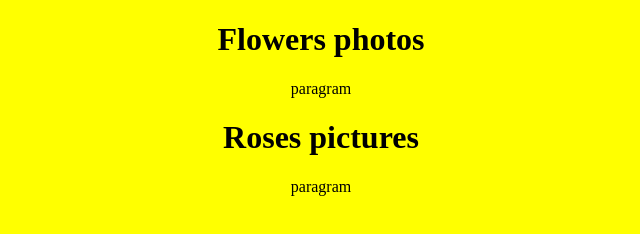
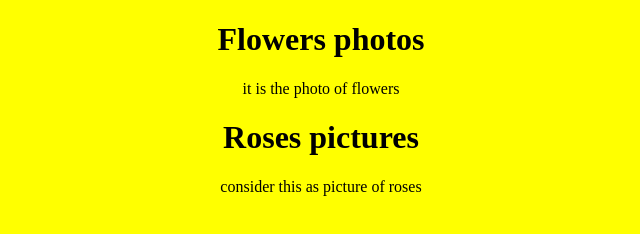
Before and after one commit to acciojob/inline-styling-Sarath-Dharmaraj, a website: page main.html in a window 1280 px wide. Shown: the whole page, without its empty margins (319-959 px from the left). Drawn offline with Linux system fonts and the light colour scheme.

Commit message:
created a submission

```diff
--- a/main.html
+++ b/main.html
@@ -9,11 +9,11 @@
 <body style="background-color: yellow; text-align: center">
 	<div>
 		<h1 id="f1">Flowers photos</h1>
-		<p>paragram</p>
+		<p>it is the photo of flowers</p>
 	</div>
 	<div>
 		<h1 id="f2">Roses pictures</h1>
-		<p>paragram</p>
+		<p>consider this as picture of roses</p>
 	</div>
 	<!-- the entire body must be written by student -->
     <script type="text/javascript" src="./script.js">
```
